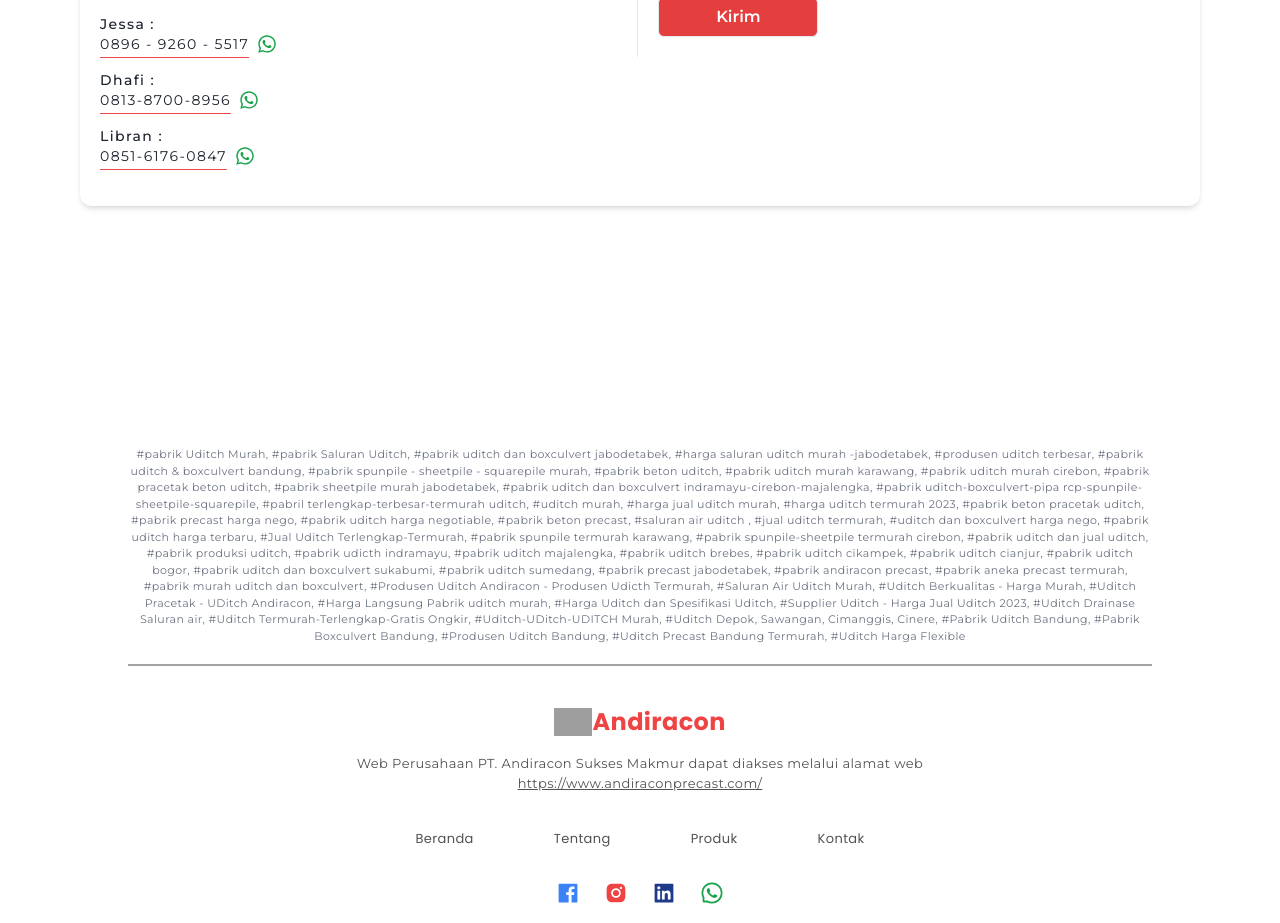
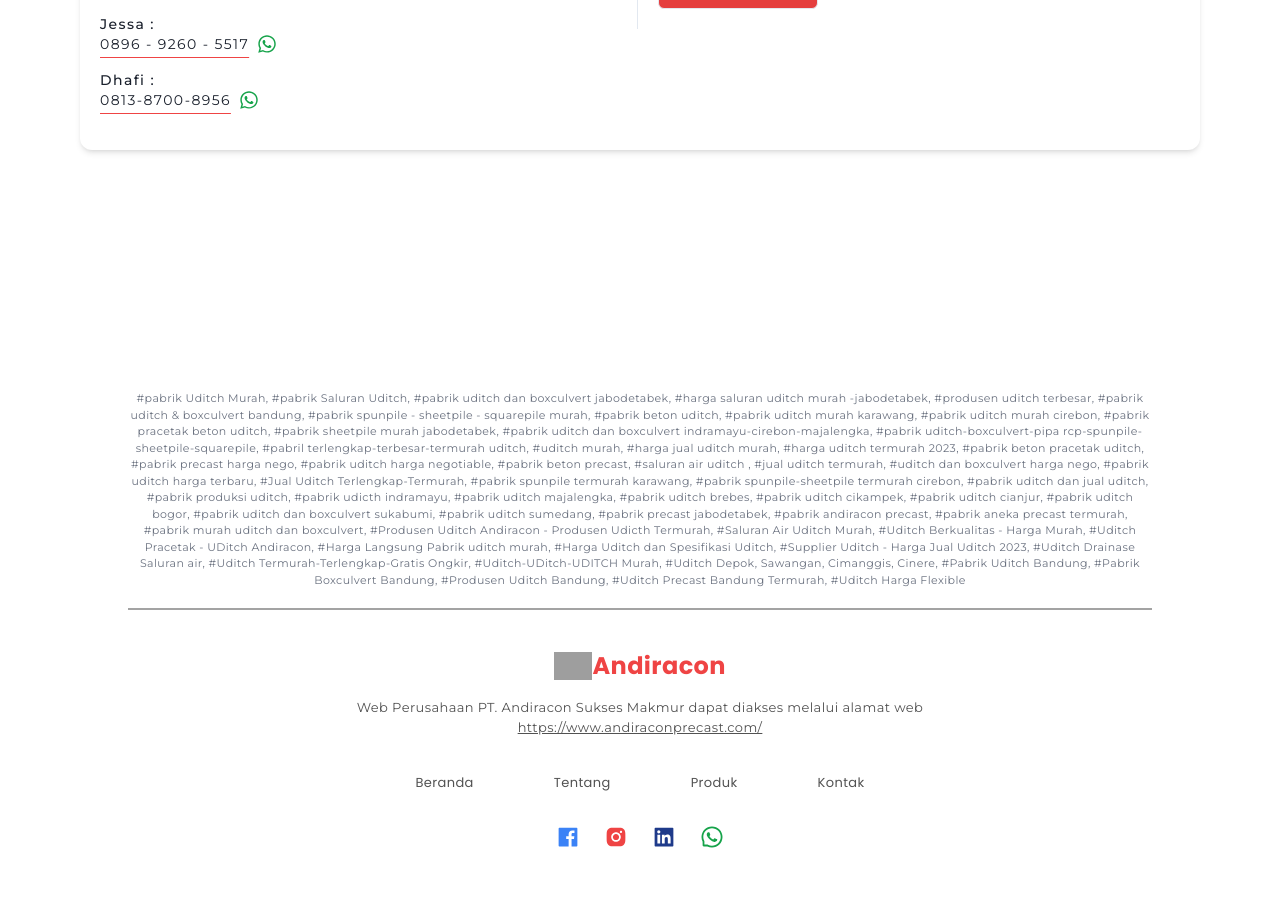
Before and after one commit to Hyuzin/Andiracon-NextJS, a Next.js app: page /contact in a window 1280 px wide. Shown: the part 860-1783 px from the top of the page. After the commit the page ends 1745 px from the top, so only its background shows below. Built offline with nearby package versions, Linux system fonts and the light colour scheme; grey boxes are pictures that could not be loaded.

Commit message:
Update contact.tsx

```diff
--- a/pages/contact.tsx
+++ b/pages/contact.tsx
@@ -172,24 +172,6 @@
                         </Link>
                       </div>
                     </p>
-                    <p>
-                      <span className="font-medium"> Libran :</span>
-                      <br />
-                      <div className="flex flex-row">
-                        <Link
-                          href="tel:+6285161760847"
-                          className="underline underline-offset-8 decoration-red-500 hover:text-red-500"
-                        >
-                          0851-6176-0847
-                        </Link>
-                        <Link href="https://wa.link/91tf7y">
-                          <FaWhatsapp
-                            size={20}
-                            className="ml-2 fill-green-600"
-                          />
-                        </Link>
-                      </div>
-                    </p>
                   </div>
                 </div>
               </div>
```
